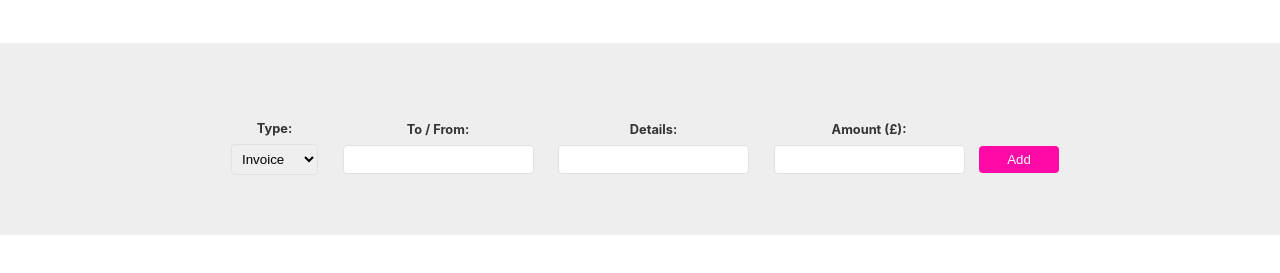
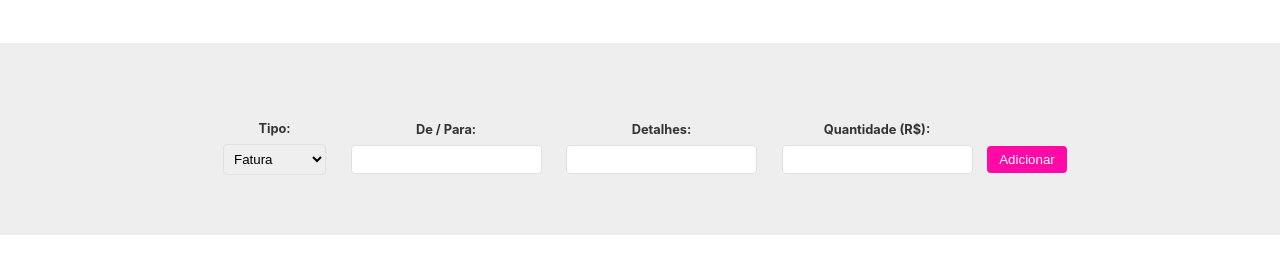
Before and after one commit to lunpessoa/finance-logger, a website built with Vite: page index.html in a window 1280 px wide. Shown: the part 105-378 px from the top of the page. Built offline with nearby package versions, Linux system fonts and the light colour scheme.

Commit message:
✨ feat(index.html, main.ts): change lang text for portuguese and add listener to log all inputs r

```diff
--- a/index.html
+++ b/index.html
@@ -17,25 +17,25 @@
     <footer>
       <form class="new-item-form">
         <div class="field">
-          <label>Type:</label>
+          <label>Tipo:</label>
           <select id="type">
-            <option value="invoice">Invoice</option>
-            <option value="payment">Payment</option>
+            <option value="invoice">Fatura</option>
+            <option value="payment">Pagamento</option>
           </select>
         </div>
         <div class="field">
-          <label>To / From:</label>
+          <label>De / Para:</label>
           <input type="text" id="tofrom" />
         </div>
         <div class="field">
-          <label>Details:</label>
+          <label>Detalhes:</label>
           <input type="text" id="details" />
         </div>
         <div class="field">
-          <label>Amount (£):</label>
+          <label>Quantidade (R$):</label>
           <input type="number" id="amount" />
         </div>
-        <button>Add</button>
+        <button>Adicionar</button>
       </form>
     </footer>
     <script type="module" src="/src/main.ts"></script>
--- a/src/main.ts
+++ b/src/main.ts
@@ -1 +1,13 @@
 import "./assets/styles/index.css";
+
+const form = document.querySelector(".new-item-form") as HTMLFormElement;
+
+const type = document.querySelector("#type") as HTMLSelectElement;
+const tofrom = document.querySelector("#tofrom") as HTMLInputElement;
+const details = document.querySelector("#details") as HTMLInputElement;
+const amount = document.querySelector("#amount") as HTMLInputElement;
+
+form.addEventListener("submit", (e: Event) => {
+  e.preventDefault();
+  console.log(type.value, tofrom.value, details.value, amount.valueAsNumber);
+});
```
